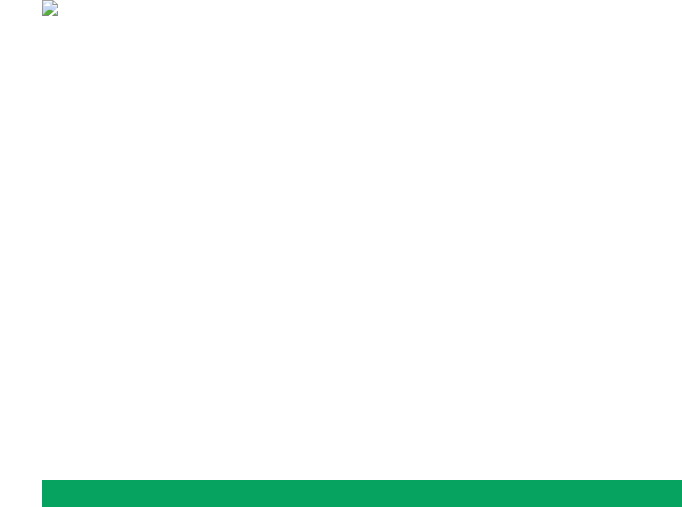
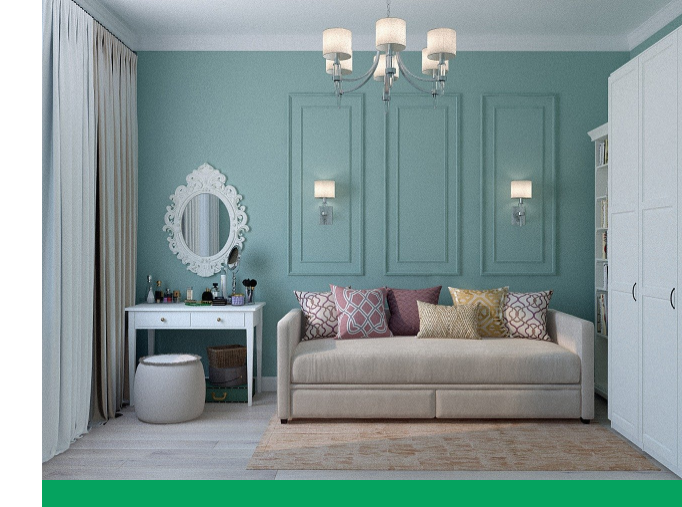
Before and after one commit to gajbhiyesaurabh/PropertyLandingPage, a plain HTML site: page index.html in a window 1280 px wide. Shown: the top 507 px of the page, 598-1280 px from the left. Drawn offline with Linux system fonts and the light colour scheme; files whose address does not match are found by name.

Commit message:
Update index.html

```diff
--- a/index.html
+++ b/index.html
@@ -20,7 +20,7 @@
         </div>
         <div class="right-col">
             <div class="slider">
-                <img src="/Property Website/images/1.jpg" id="slide">
+                <img src="/PropertyLandingPage/images/1.jpg" id="slide">
             </div>
             <div class="slider-content">
                 <h2>Where I can Find best rooms in Town</h2>
```
